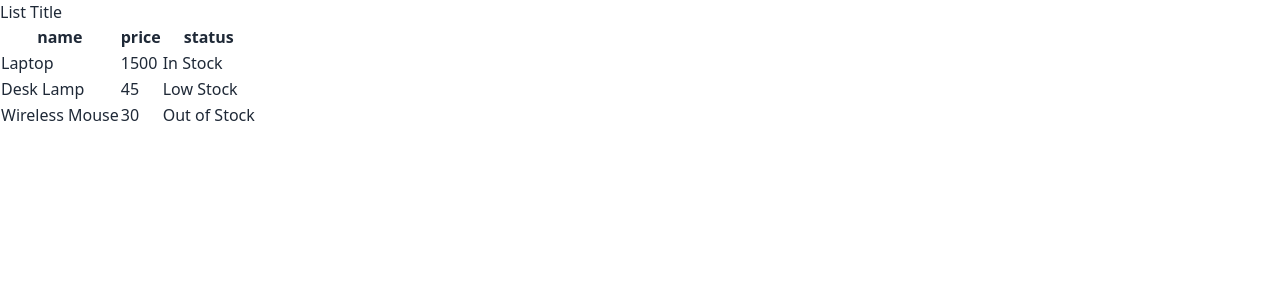
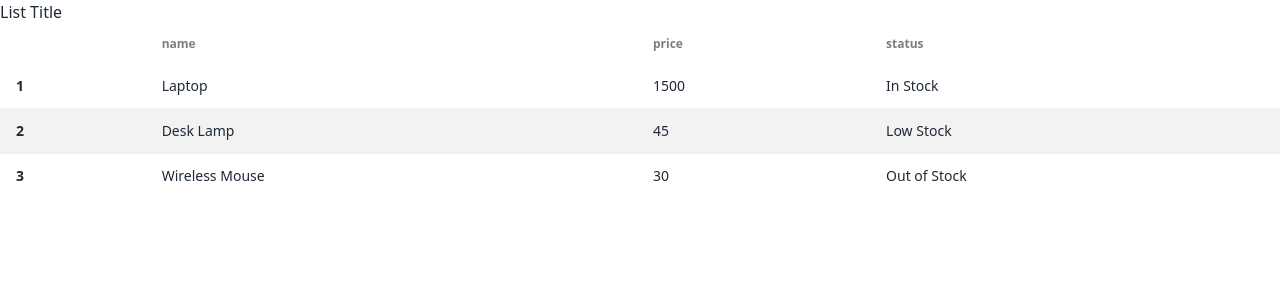
Before and after one commit to carolinnemelo/iList---Dynamic-List-Component, a React (Vite) app: page / in a window 1280 px wide. Shown: the top 300 px of the page. Built offline with nearby package versions, Linux system fonts and the light colour scheme.

Commit message:
add style

```diff
--- a/src/components/interactive-list.tsx
+++ b/src/components/interactive-list.tsx
@@ -1,8 +1,6 @@
-type Data = {
-    name: string;
-    price: number;
-    status: string;
-}[]
+import { createTableHeads, createTableRowData } from "../functions";
+
+
 
 const productData = [
   { name: "Laptop", price: 1500, status: "In Stock" },
@@ -15,42 +13,19 @@ export function InteractiveList() {
   const tableData = createTableRowData(productData);
 
   return (
-    <>
+    <div >
       <div id="list__title">
         <h1>List Title</h1>
       </div>
-      <div>
-        <table>
-          <thead>{tableHeads}</thead>
+      <div className="overflow-x-auto">
+        <table className="table table-zebra">
+          <thead>
+            <th></th>
+            {tableHeads}
+            </thead>
           <tbody>{tableData}</tbody>
-          <ul id="list"></ul>
         </table>
       </div>
-    </>
+    </div>
   );
 }
-
-function createTableHeads(data: Data) {
-  const keys: string[] = Object.keys(data[0]);
-  return keys.map((key) => {
-    return (
-      <th>
-        <h3>{key}</h3>
-      </th>
-    );
-  });
-}
-
-function createTableRowData(data: Data) {
-  return data.map((e) => {
-    return (
-      <>
-        <tr>
-          <td>{e.name}</td>
-          <td>{e.price}</td>
-          <td>{e.status}</td>
-        </tr>
-      </>
-    );
-  });
-}
--- /dev/null
+++ b/src/functions.tsx
@@ -0,0 +1,28 @@
+import { Data } from "./types";
+
+export function createTableHeads(data: Data) {
+  const keys: string[] = Object.keys(data[0]);
+  return keys.map((key) => {
+    return (
+      <th>
+        <h3>{key}</h3>
+      </th>
+    );
+  });
+}
+
+export function createTableRowData(data: Data) {
+  let counter = 1;
+  return data.map((e) => {
+    return (
+      <>
+        <tr className="">
+        <th>{counter++}</th>
+          <td>{e.name}</td>
+          <td>{e.price}</td>
+          <td>{e.status}</td>
+        </tr>
+      </>
+    );
+  });
+}
--- /dev/null
+++ b/src/types.ts
@@ -0,0 +1,5 @@
+export type Data = {
+    name: string;
+    price: number;
+    status: string;
+}[]
```
